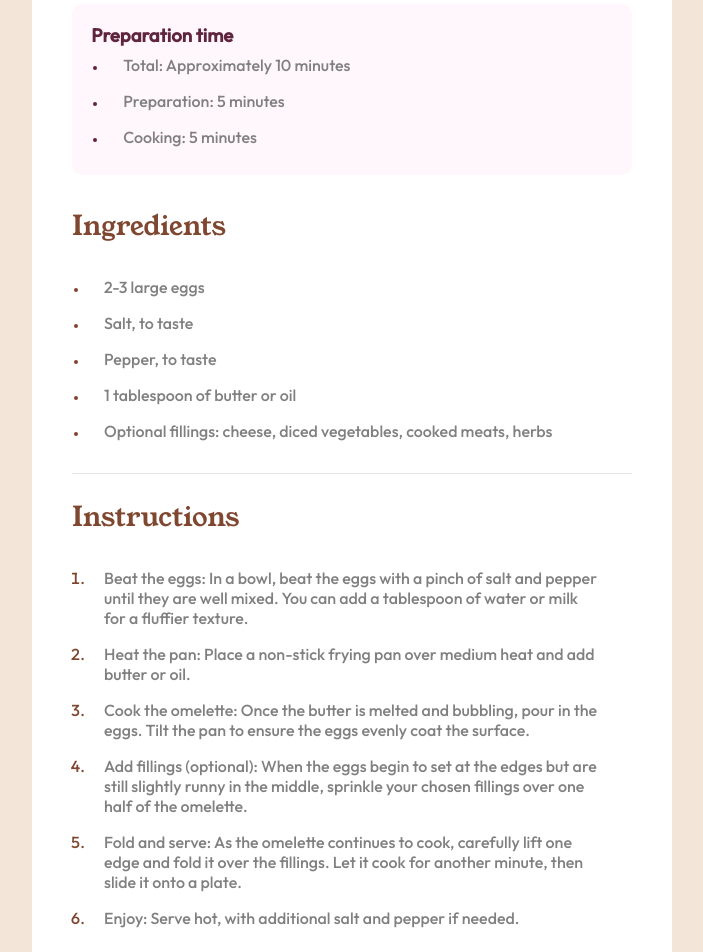
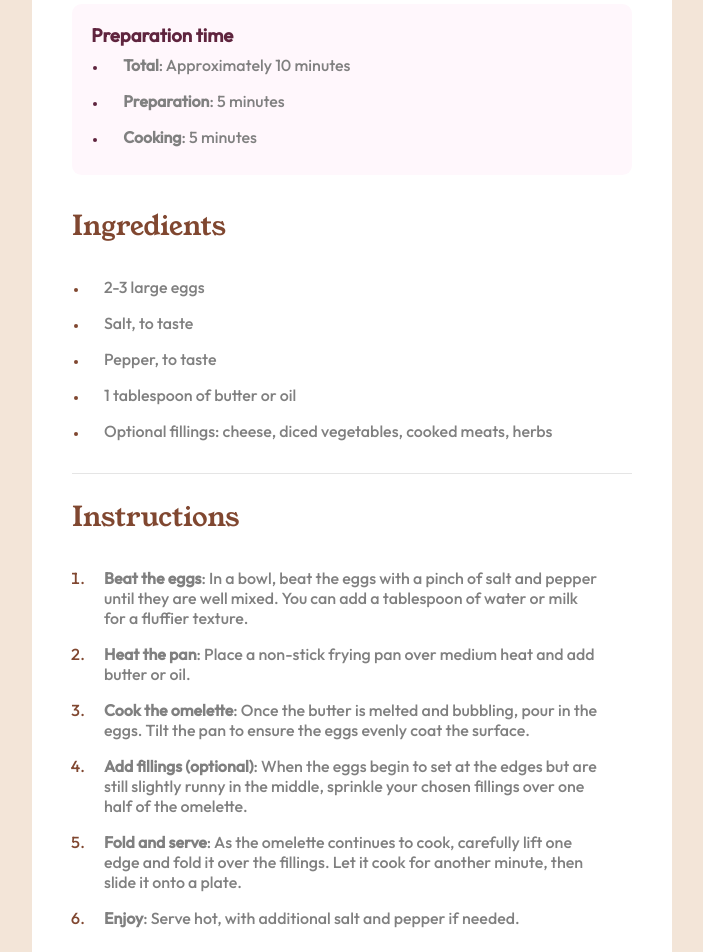
Before and after one commit to ThePixelCrafter/Recipe-Page, a plain HTML site: page index.html in a window 1280 px wide. Shown: the part 620-1572 px from the top of the page, without its empty margins (288-991 px from the left). Drawn offline with Linux system fonts and the light colour scheme.

Commit message:
Updating index.html

```diff
--- a/index.html
+++ b/index.html
@@ -24,9 +24,9 @@
       <div class="card">
         <h3>Preparation time</h3>
         <ul>
-          <li>Total: Approximately 10 minutes</li>
-          <li>Preparation: 5 minutes</li>
-          <li>Cooking: 5 minutes</li>
+          <li><strong>Total</strong>: Approximately 10 minutes</li>
+          <li><strong>Preparation</strong>: 5 minutes</li>
+          <li><strong>Cooking</strong>: 5 minutes</li>
         </ul>
       </div>
       <h2>Ingredients</h2>
@@ -41,12 +41,12 @@
     <section>
       <h2>Instructions</h2>
       <ol>
-        <li>Beat the eggs: In a bowl, beat the eggs with a pinch of salt and pepper until they are well mixed. You can add a tablespoon of water or milk for a fluffier texture.
-        <li>Heat the pan: Place a non-stick frying pan over medium heat and add butter or oil.
-        <li>Cook the omelette: Once the butter is melted and bubbling, pour in the eggs. Tilt the pan to ensure the eggs evenly coat the surface.
-        <li>Add fillings (optional): When the eggs begin to set at the edges but are still slightly runny in the middle, sprinkle your chosen fillings over one half of the omelette.
-        <li>Fold and serve: As the omelette continues to cook, carefully lift one edge and fold it over the fillings. Let it cook for another minute, then slide it onto a plate.
-        <li>Enjoy: Serve hot, with additional salt and pepper if needed.
+        <li><strong>Beat the eggs</strong>: In a bowl, beat the eggs with a pinch of salt and pepper until they are well mixed. You can add a tablespoon of water or milk for a fluffier texture.
+        <li><strong>Heat the pan</strong>: Place a non-stick frying pan over medium heat and add butter or oil.
+        <li><strong>Cook the omelette</strong>: Once the butter is melted and bubbling, pour in the eggs. Tilt the pan to ensure the eggs evenly coat the surface.
+        <li><strong>Add fillings (optional)</strong>: When the eggs begin to set at the edges but are still slightly runny in the middle, sprinkle your chosen fillings over one half of the omelette.
+        <li><strong>Fold and serve</strong>: As the omelette continues to cook, carefully lift one edge and fold it over the fillings. Let it cook for another minute, then slide it onto a plate.
+        <li><strong>Enjoy</strong>: Serve hot, with additional salt and pepper if needed.
       </ol>
     </section>
     <section>
```
